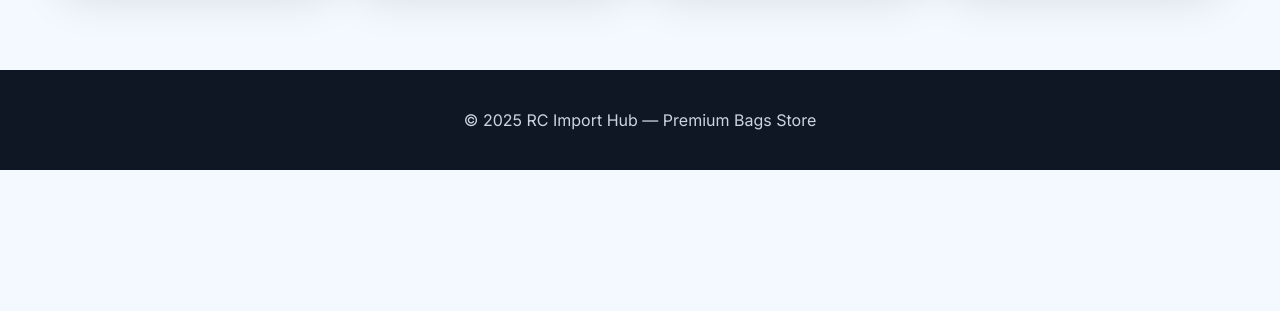
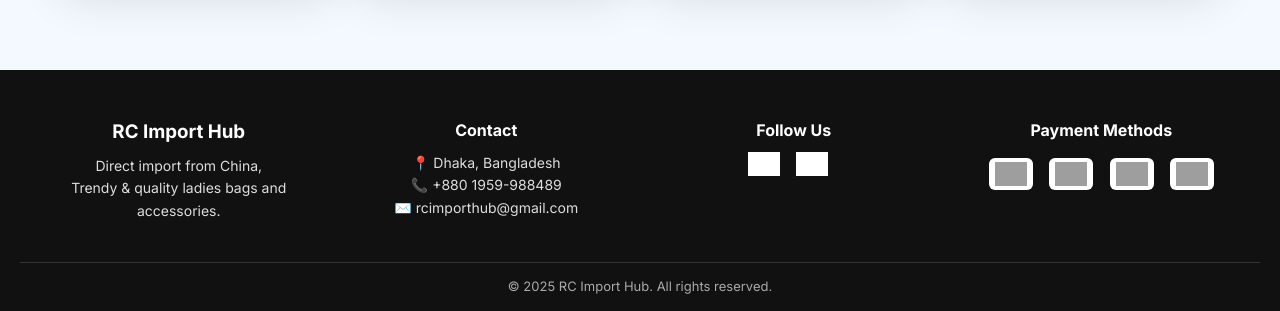
Before and after one commit to burhan704/rcimporthub, a plain HTML site: page index.html in a window 1280 px wide. Shown: the part 2547-2858 px from the top of the page. Before the commit the page ends 2717 px from the top, so only its background shows below. Drawn offline with nearby package versions, Linux system fonts and the light colour scheme; grey boxes are pictures that could not be loaded.

Commit message:
added more info

```diff
--- a/index.html
+++ b/index.html
@@ -294,7 +294,59 @@ footer{
     width: 35px;
     height: 35px;
 }
+  .site-footer {
+    background: #111;
+    color: #ddd;
+    padding: 50px 20px 20px;
+    font-family: Arial, sans-serif;
+}
 
+.footer-container {
+    display: grid;
+    grid-template-columns: repeat(auto-fit, minmax(220px, 1fr));
+    gap: 30px;
+    max-width: 1200px;
+    margin: auto;
+}
+
+.footer-box h3,
+.footer-box h4 {
+    color: #fff;
+    margin-bottom: 12px;
+}
+
+.footer-box p {
+    font-size: 14px;
+    line-height: 1.6;
+}
+
+.social-icons a img {
+    width: 32px;
+    margin-right: 12px;
+    filter: brightness(0) invert(1);
+    transition: transform 0.3s;
+}
+
+.social-icons a img:hover {
+    transform: scale(1.15);
+}
+
+.payment-icons img {
+    height: 32px;
+    margin: 6px;
+    background: #fff;
+    padding: 4px 6px;
+    border-radius: 6px;
+}
+
+.footer-bottom {
+    text-align: center;
+    font-size: 13px;
+    margin-top: 40px;
+    border-top: 1px solid #333;
+    padding-top: 15px;
+    color: #aaa;
+}
 /* ===== MOBILE ===== */
 @media(max-width:700px){
   .hero h1{font-size:34px}
@@ -382,8 +434,61 @@ footer{
   </div>
 </div>
 
-<footer>
-  © 2025 RC Import Hub — Premium Bags Store
+ <footer class="site-footer">
+  <div class="footer-container">
+
+    <!-- Brand -->
+    <div class="footer-box">
+      <h3>RC Import Hub</h3>
+      <p>Direct import from China, <br> Trendy & quality ladies bags and accessories.</p>
+    </div>
+
+    <!-- Contact -->
+    <div class="footer-box">
+      <h4>Contact</h4>
+      <p>📍 Dhaka, Bangladesh</p>
+      <p>📞 +880 1959-988489</p>
+      <p>✉️ rcimporthub@gmail.com</p>
+    </div>
+
+    <!-- Social -->
+    <div class="footer-box">
+      <h4>Follow Us</h4>
+      <div class="social-icons">
+        <a href="#" target="_blank">
+          <img src="https://i.postimg.cc/K8WqMt66/facebook-logo-blue-circle-705838-12823.avif" alt="Facebook">
+        </a>
+        <a href="#" target="_blank">
+          <img src="https://i.postimg.cc/0NqSFQ7g/instagram-logo-976174-11.avif" alt="Instagram">
+        </a>
+      </div>
+    </div>
+
+    <!-- Payment -->
+    <div class="footer-box">
+      <h4>Payment Methods</h4>
+      <div class="payment-icons">
+        <img src="https://static.vecteezy.com/system/resources/previews/068/706/001/non_2x/bkash-logo-horizontal-bangla-mobile-banking-app-icon-free-png.png" alt="bKash">
+
+
+        <img src="https://play-lh.googleusercontent.com/9ps_d6nGKQzfbsJfMaFR0RkdwzEdbZV53ReYCS09Eo5MV-GtVylFD-7IHcVktlnz9Mo" alt="Nagad">
+
+
+
+        <img src="https://static.vecteezy.com/system/resources/previews/068/706/013/non_2x/rocket-color-logo-mobile-banking-icon-free-png.png" alt="Rocket">
+
+
+
+
+        <img src="https://i.pinimg.com/736x/9a/52/75/9a5275c7f4f013c8768c19d221ded66b.jpg" alt="Upay">
+      </div>
+    </div>
+
+  </div>
+
+  <div class="footer-bottom">
+    © 2025 RC Import Hub. All rights reserved.
+  </div>
 </footer>
 
 <script>
```
